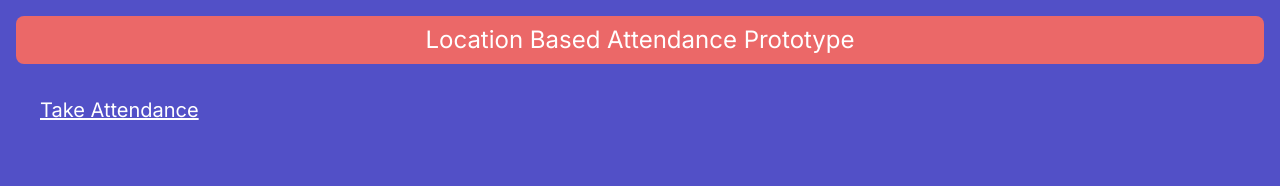
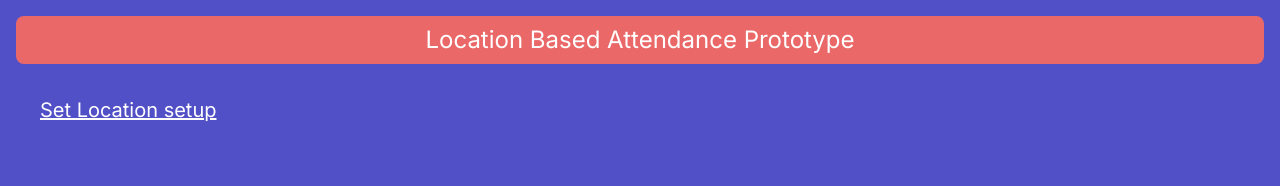
Before and after one commit to mbataprecious/geofencing-prototype, a Next.js app: page / in a window 1280 px wide. Shown: the top 186 px of the page. Built offline with nearby package versions, Linux system fonts and the light colour scheme.

Commit message:
did admin form

```diff
--- a/app/components/AdminSetup.tsx
+++ b/app/components/AdminSetup.tsx
@@ -65,7 +65,7 @@ const AdminSetup = () => {
   });
   return (
     <div className=" text-white mt-8 px-6">
-      <h3 className=" text-xl underline mb-32">Take Attendance</h3>
+      <h3 className=" text-xl underline mb-32">Set Location setup</h3>
       <FormProvider {...methods}>
         <form
           className=" flex flex-col gap-5 max-w-2xl"
```
